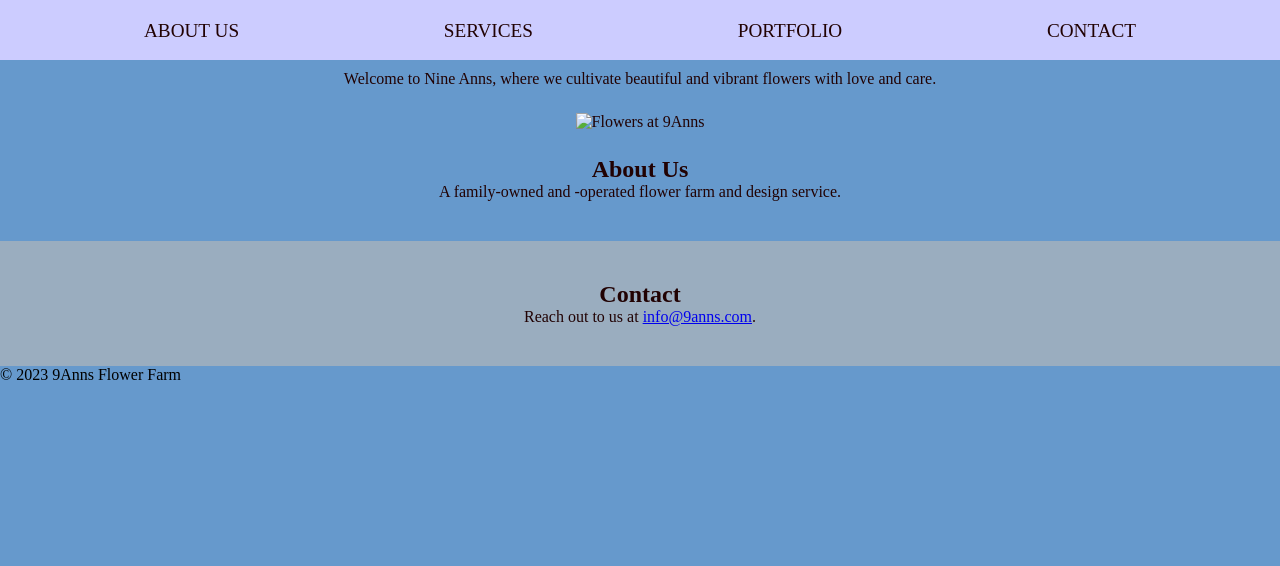
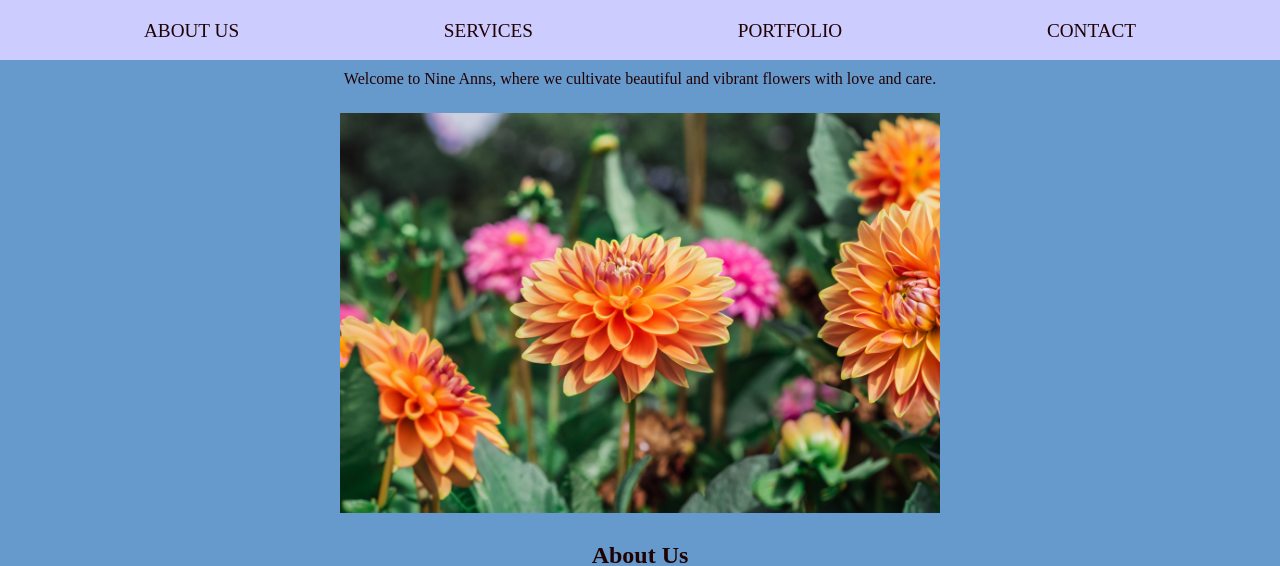
Before and after one commit to anniebandaid/9anns, a plain HTML site: page index.html in a window 1280 px wide. Shown: the part 227-793 px from the top of the page. Drawn offline with Linux system fonts and the light colour scheme; a web font is replaced by a local one.

Commit message:
Update index.html

```diff
--- a/index.html
+++ b/index.html
@@ -25,7 +25,7 @@
 
     <section id="about">
          <p>Welcome to Nine Anns, where we cultivate beautiful and vibrant flowers with love and care.</p>
-         <img src="images/dahlia.jpg" alt="Flowers at 9Anns"
+         <img src="dahlia.jpg" alt="Flowers at 9Anns"
         width="600"
         height="400">
         <h2>About Us</h2>
```
